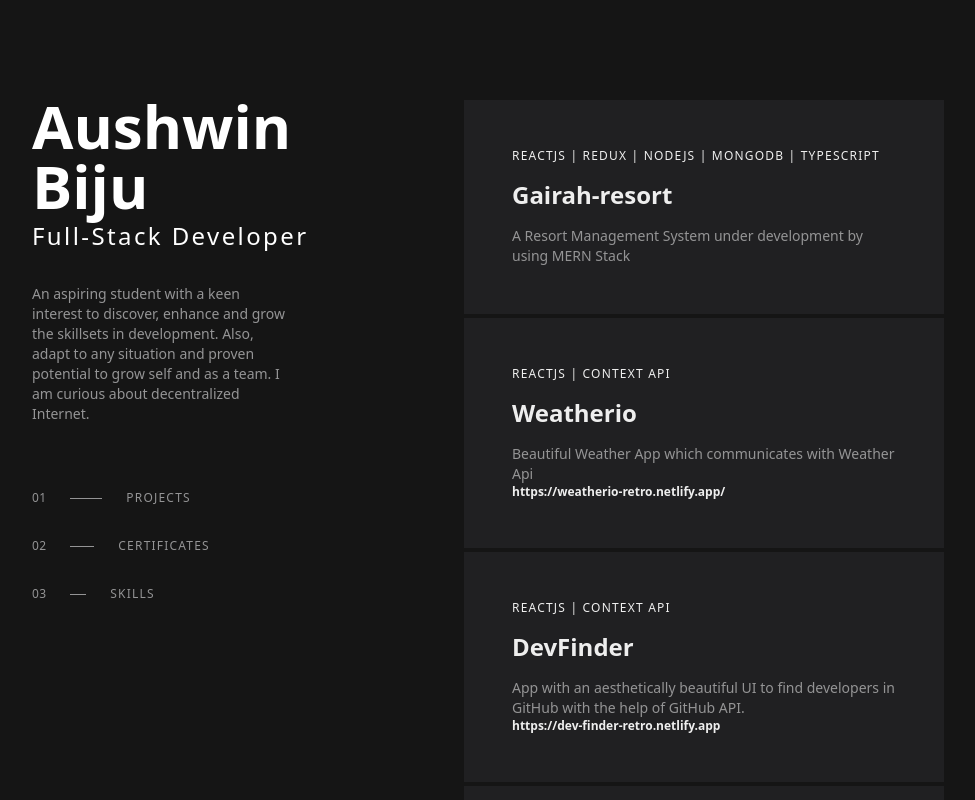
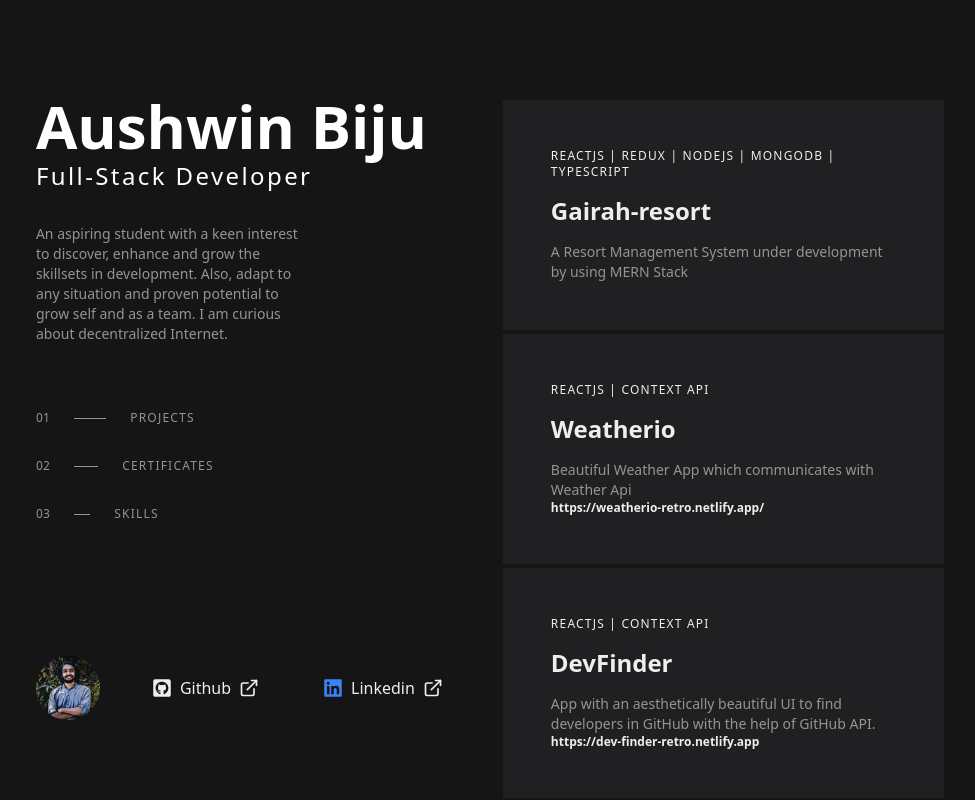
Before and after one commit to aushwin/Portfolio, a React (Create React App) app: page / in a window 1280 px wide. Shown: the whole page, without its empty margins (176-1151 px from the left). Built offline with nearby package versions, Linux system fonts and the light colour scheme.

Commit message:
added contact me section

```diff
--- a/src/components/ContactMe/ContactMe.js
+++ b/src/components/ContactMe/ContactMe.js
@@ -1,6 +1,15 @@
+import Avatar from '../../Assets/Image/avatar.png'
+import ContactMeTile from './ContactMeTile'
+import {FaGithubSquare, FaLinkedin} from 'react-icons/fa'
+import {BiMailSend} from 'react-icons/bi'
 const ContactMe = ()=>{
-    return <div className="bg-red-500">
-        nani
+    return <div className=" mt-auto mb-20 flex gap-10 items-center">
+        <img className='rounded-full w-16 h-16' alt='avatar' src={Avatar}/>
+        <ContactMeTile url='https://github.com/aushwin' title='Github' icon={<FaGithubSquare className='text-xl'/>}/>
+        <ContactMeTile url='https://www.linkedin.com/in/aushwin/' title='Linkedin' icon={<FaLinkedin className='text-xl text-blue-500'/>}/>
+        <ContactMeTile url='mailto:aushwin7biju@gmail.com' title='Gmail' icon={<BiMailSend className='text-xl text-red-500'/>}/>
+
+
     </div>
 }
 
--- /dev/null
+++ b/src/components/ContactMe/ContactMeTile.js
@@ -0,0 +1,10 @@
+import {FiExternalLink} from 'react-icons/fi'
+const ContactMeTile = ({title,icon,url})=>{
+    return <a target='_blank' rel='noreferrer' href={url} className="hover:bg-tile-bg px-3 py-3  h-9  flex gap-x-2 text-active-text items-center">
+        <div>{icon}</div>
+        <div>{title}</div>
+        <div><FiExternalLink className='text-xl'/></div>
+    </a>
+}
+
+export default ContactMeTile
--- a/src/components/LeftPane/LeftPane.js
+++ b/src/components/LeftPane/LeftPane.js
@@ -1,8 +1,9 @@
-import {AboutMe, ScrollSections} from '../'
+import {AboutMe, ScrollSections, ContactMe} from '../'
 const LeftPane =() =>{
     return <div className="text-white  h-full lg:w-4/5 lg:mx-auto pt-24 flex flex-col gap-9">
         <AboutMe/>
         <ScrollSections />
+        <ContactMe />
     </div>
 }
 
```
Also changed, not shown: src/Assets/Image/avatar.png (added).
